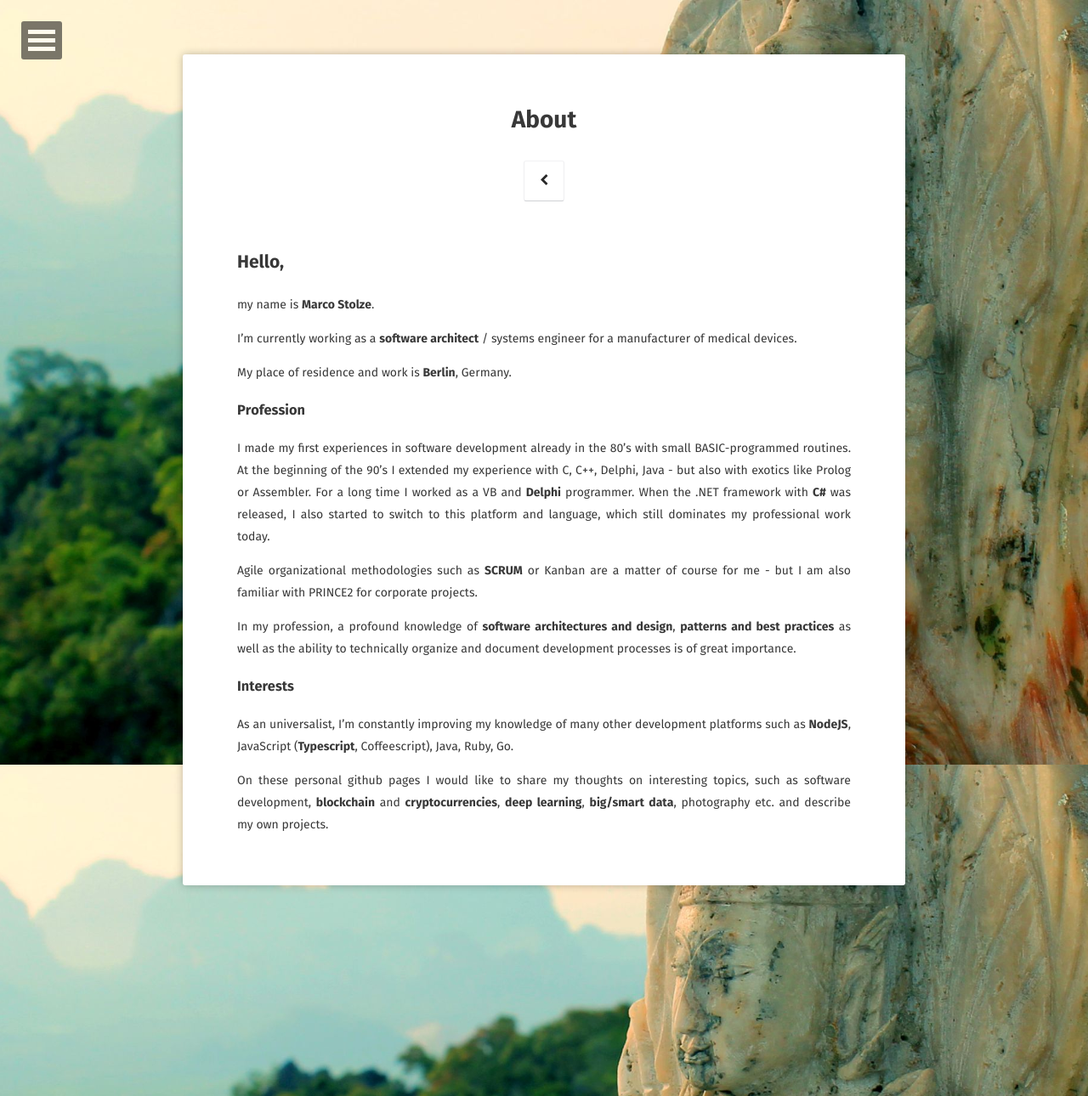
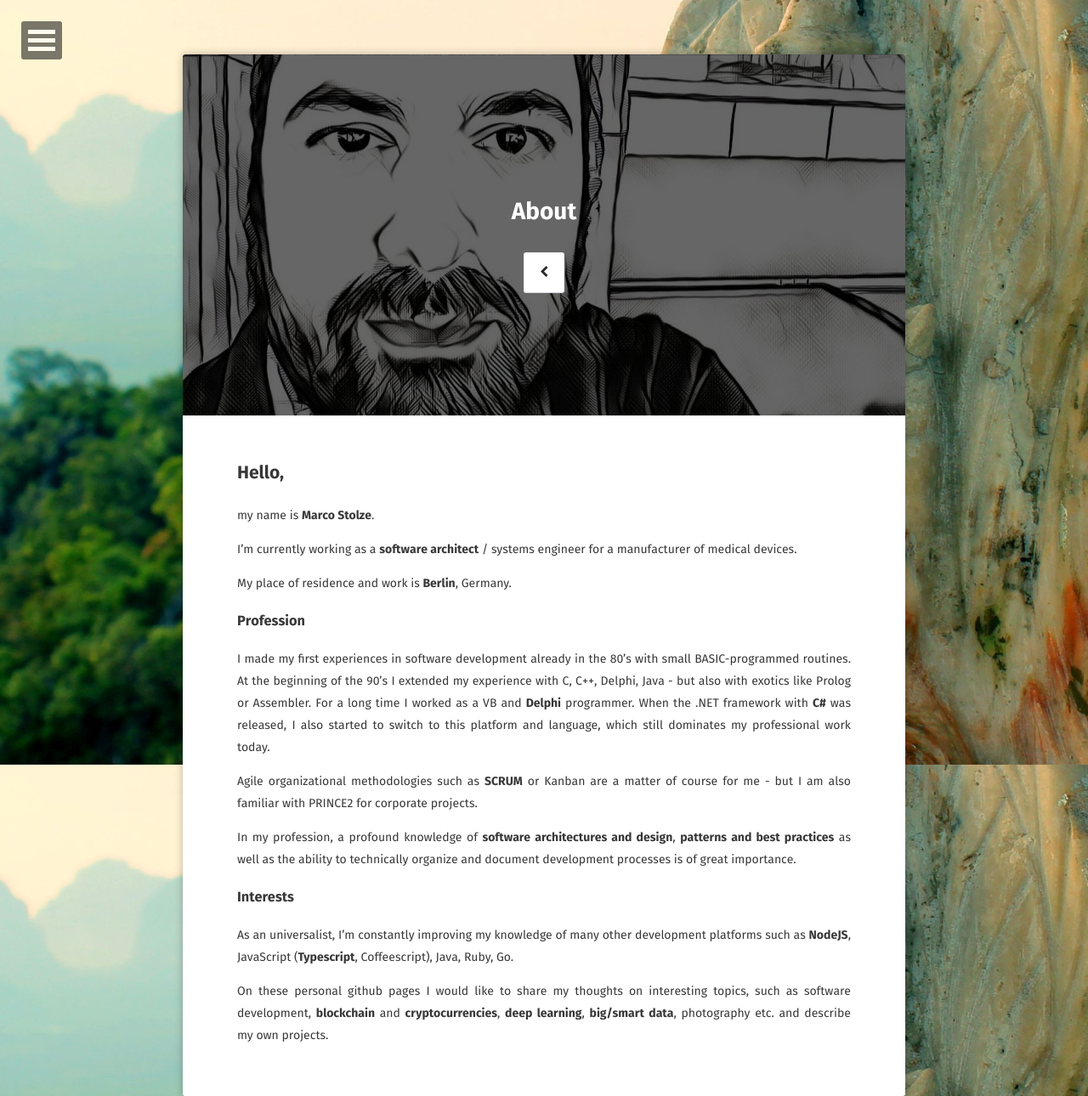
Before and after one commit to mcpride/mcpride.github.io, a Jekyll site: the page built from about/index.md, in a window 1280 px wide. Shown: the whole page at 85% size. Built offline with Jekyll 4.4.1, drawn with Linux system fonts in a browser that asks for light colours; some web fonts are replaced.

Commit message:
some pics

```diff
--- a/_includes/nav.html
+++ b/_includes/nav.html
@@ -11,7 +11,7 @@
 						<h4>{{ site.title }}</h4>
 						<p>{{ site.description }}</p>
 					</li>
-					<li><a href="{{ site.url }}/about/"><span class="btn btn-inverse">Learn More</span></a></li>
+					<li><a href="{{ site.url }}/about/"><span class="btn btn-inverse">More...</span></a></li>
 					{% if site.email %}<li>
                         <a href="mailto:{{ site.email }}" target="_blank" rel="noopener noreferrer"><i class="fa fa-fw fa-envelope-square"></i> Email</a>
                     </li>{% endif %}
--- a/about/index.md
+++ b/about/index.md
@@ -3,6 +3,9 @@ layout: page
 title: About
 tags: [about]
 date: 2017-12-31
+feature: /assets/img/20161211162843_03.jpg
+lang: en
+ref: about
 comments: false
 ---
 
```
Also changed, not shown: _posts/2018-01-09-btc-prognose-18-01-08.md (+2 -0 lines), assets/img/20161211162843_03.jpg (added), assets/img/Bitcoin.jpg, assets/img/Elliott_12345_ABC.png (added), assets/img/Elliott_12345_ABC.svg (added).
